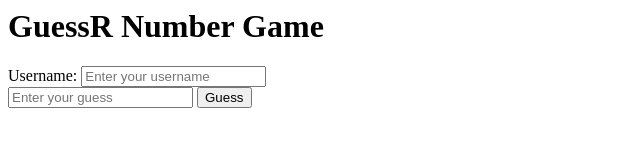
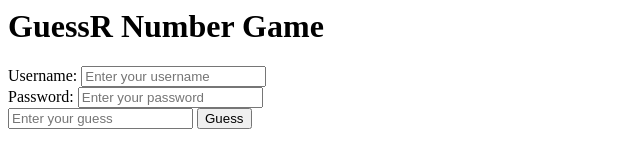
Before and after one commit to wish13yt/GuessR, a plain HTML site: page index.html in a window 1280 px wide. Shown: the whole page, without its empty margins (0-640 px from the left). Drawn offline with Linux system fonts and the light colour scheme.

Commit message:
Update index.html

```diff
--- a/index.html
+++ b/index.html
@@ -2,6 +2,9 @@
   <h1>GuessR Number Game</h1>
   <label for="usernameInput">Username:</label>
   <input type="text" id="usernameInput" oninput="handleUsernameInput()" placeholder="Enter your username">
+  <br>
+  <label for="passwordInput">Password:</label>
+  <input type="password" id="passwordInput" oninput="handlePasswordInput()" placeholder="Enter your password">
   <br>
   <input type="number" id="guessInput" placeholder="Enter your guess">
   <button onclick="handleGuess()">Guess</button>
```
